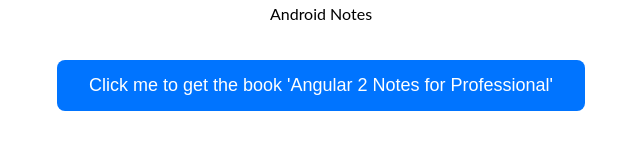
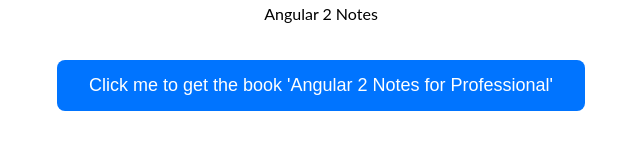
Before and after one commit to MrPriyanshu/programmingbooks, a plain HTML site: page Angular2Book.html in a window 1280 px wide. Shown: the part 877-1045 px from the top of the page, 319-959 px from the left. Drawn offline with Linux system fonts and the light colour scheme.

Commit message:
Update Angular2Book.html

```diff
--- a/Angular2Book.html
+++ b/Angular2Book.html
@@ -70,7 +70,7 @@
 <!-----------------------				Separator						--------------->
 <div class="main"><center><figure>
 <img src="resources/book.png" width=350 height=450>
-<figcaption>Android Notes</figcaption>
+<figcaption>Angular 2 Notes</figcaption>
 </figure></center><br>
 <center><button onclick="window.open('https://www.google.com','_blank')" class="button">Click me to get the book 'Angular 2 Notes for Professional'</button></center>
 <h2>Chapters</h2>
```
